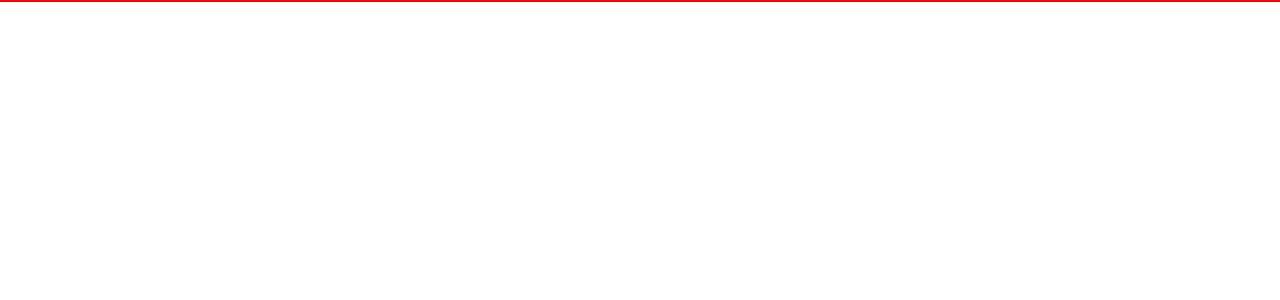
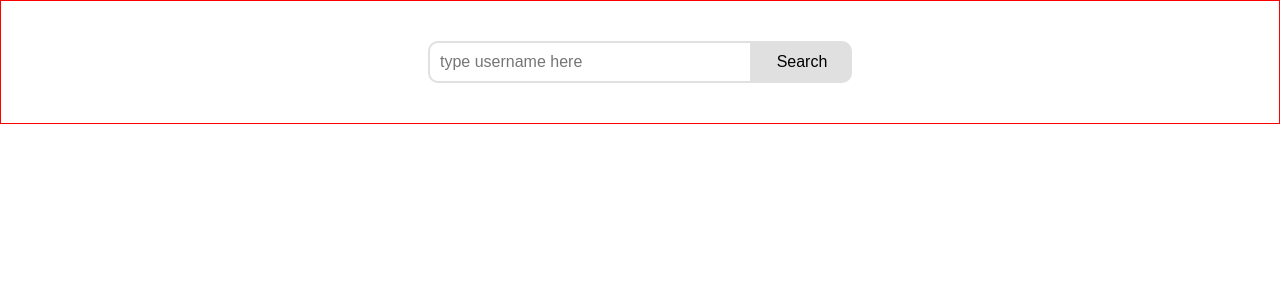
Before and after one commit to m-sehrawat/GitHub-Search, a React (Vite) app: page / in a window 1280 px wide. Shown: the top 300 px of the page. Built offline with nearby package versions, Linux system fonts and the light colour scheme.

Commit message:
search bar UI done

```diff
--- a/src/pages/home/Home.jsx
+++ b/src/pages/home/Home.jsx
@@ -5,7 +5,14 @@
     return (
         <>
             <div className={style.main}>
-
+                <input
+                    type={'text'}
+                    className={style.input}
+                    placeholder='type username here'
+                />
+                <button
+                    className={style.btn}
+                >Search</button>
             </div>
         </>
     );
--- a/src/pages/home/home.module.css
+++ b/src/pages/home/home.module.css
@@ -1,3 +1,31 @@
-.main{
+.main {
     border: 1px solid red;
+    padding: 40px;
+    display: flex;
+    justify-content: center;
 }
+
+.input {
+    font-size: 16px;
+    padding: 10px;
+    border-top-left-radius: 10px;
+    border-bottom-left-radius: 10px;
+    border: 2px solid #E0E0E0;
+    max-width: 300px;
+    width: 100%;
+
+}
+
+.btn {
+    border-top-right-radius: 10px;
+    border-bottom-right-radius: 10px;
+    min-width: 100px;
+    border: none;
+    font-size: 16px;
+    background-color: #E0E0E0;
+    transition: all 0.2s linear;
+}
+
+.btn:hover {
+    background-color: #BDBDBD;
+}
```
